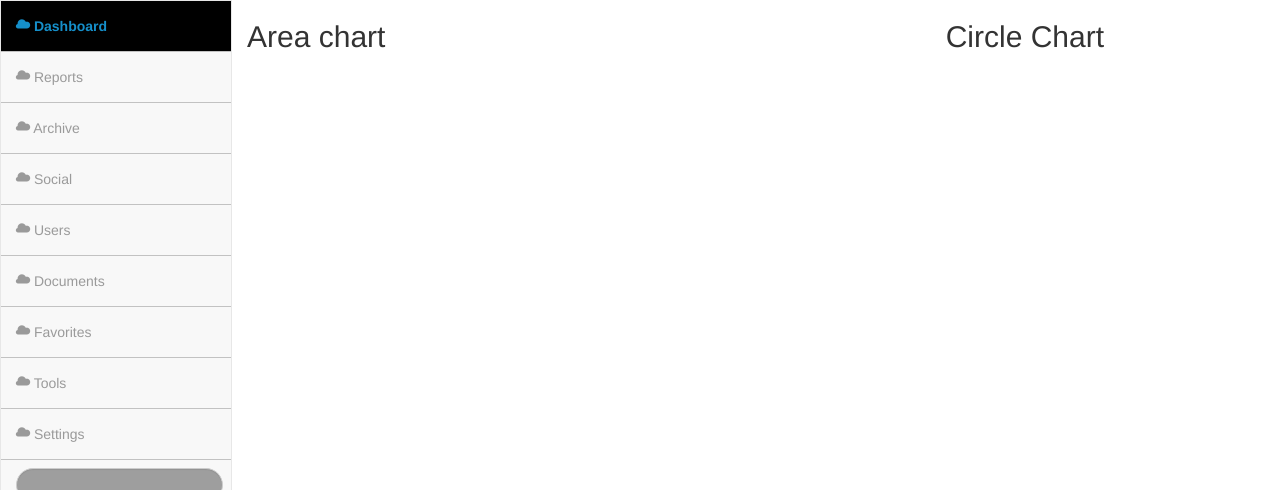
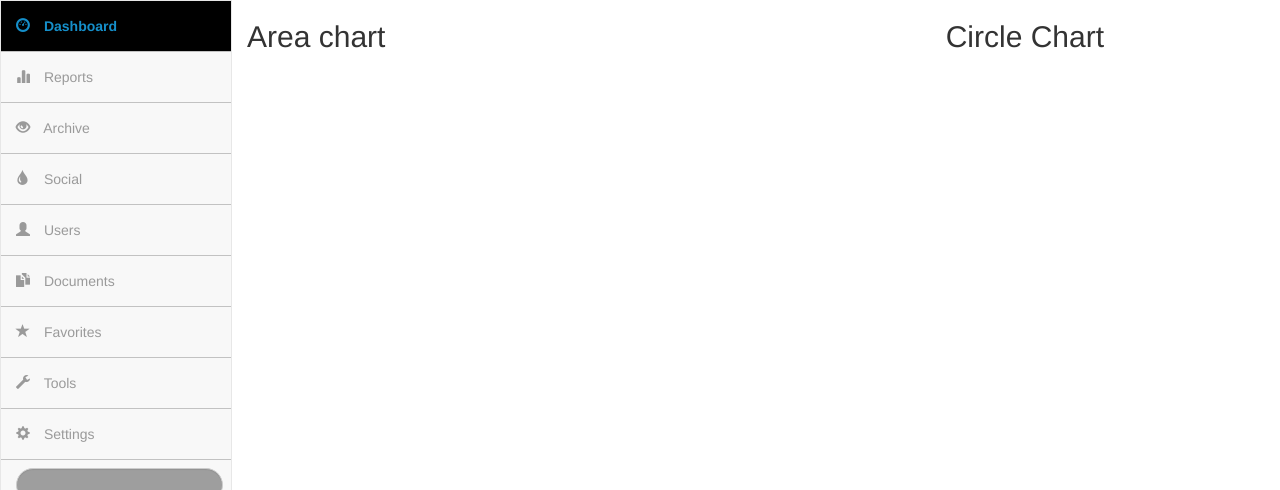
Before and after one commit to alanandraj5/reactjs_dashboard, a React (Create React App) app: page / in a window 1280 px wide. Shown: the top 490 px of the page. Built offline with nearby package versions, Linux system fonts and the light colour scheme.

Commit message:
Dashboard: glyphicon added.

```diff
--- a/src/components/SideMenu.js
+++ b/src/components/SideMenu.js
@@ -1,4 +1,5 @@
 import React, {Component} from 'react';
+
 import '../css/SideNavbar.css';
 
 class SideMenu extends Component {
@@ -12,7 +13,8 @@ class SideMenu extends Component {
         let element;
         for (let i = 0; i < items.length; ++i) {
             element = items[i];
-            element.classList.remove("active");
+            // element.classList.remove("active");
+            element.removeAttribute("class");
         }
 
         let currentElement = event.currentTarget;
@@ -33,32 +35,32 @@ class SideMenu extends Component {
                     </div>
                     <div id="side-navbar-menu" className="navbar-collapse collapse">
                         <ul id="menu-list" className="nav navbar-nav">
-                            <li onClick={this.handleMenuClick} data-id="dashboard" className="active">
-                                <a href="#"><span className="glyphicon glyphicon-cloud"></span> Dashboard</a>
+                            <li onClick={this.handleMenuClick} className="active">
+                                <a><span className="glyphicon glyphicon-dashboard"></span> Dashboard</a>
                             </li>
-                            <li onClick={this.handleMenuClick} data-id="reports">
-                                <a href="#"><span className="glyphicon glyphicon-cloud"></span> Reports</a>
+                            <li onClick={this.handleMenuClick}>
+                                <a><span className="glyphicon glyphicon-stats"></span> Reports</a>
                             </li>
-                            <li onClick={this.handleMenuClick} data-id="archive">
-                                <a href="#"><span className="glyphicon glyphicon-cloud"></span> Archive</a>
+                            <li onClick={this.handleMenuClick}>
+                                <a><span className="glyphicon glyphicon-eye-open"></span> Archive</a>
                             </li>
-                            <li onClick={this.handleMenuClick} data-id="social">
-                                <a href="#"><span className="glyphicon glyphicon-cloud"></span> Social</a>
+                            <li onClick={this.handleMenuClick}>
+                                <a><span className="glyphicon glyphicon-tint"></span> Social</a>
                             </li>
-                            <li onClick={this.handleMenuClick} data-id="users">
-                                <a href="#"><span className="glyphicon glyphicon-cloud"></span> Users</a>
+                            <li onClick={this.handleMenuClick}>
+                                <a><span className="glyphicon glyphicon-user"></span> Users</a>
                             </li>
-                            <li onClick={this.handleMenuClick} data-id="documents">
-                                <a href="#"><span className="glyphicon glyphicon-cloud"></span> Documents</a>
+                            <li onClick={this.handleMenuClick}>
+                                <a><span className="glyphicon glyphicon-duplicate"></span> Documents</a>
                             </li>
-                            <li onClick={this.handleMenuClick} data-id="favorites">
-                                <a href="#"><span className="glyphicon glyphicon-cloud"></span> Favorites</a>
+                            <li onClick={this.handleMenuClick}>
+                                <a><span className="glyphicon glyphicon-star"></span> Favorites</a>
                             </li>
-                            <li onClick={this.handleMenuClick} data-id="tools">
-                                <a href="#"><span className="glyphicon glyphicon-cloud"></span> Tools</a>
+                            <li onClick={this.handleMenuClick}>
+                                <a><span className="glyphicon glyphicon-wrench"></span> Tools</a>
                             </li>
-                            <li onClick={this.handleMenuClick} data-id="settings">
-                                <a href="#"><span className="glyphicon glyphicon-cloud"></span> Settings</a>
+                            <li onClick={this.handleMenuClick}>
+                                <a><span className="glyphicon glyphicon-cog"></span> Settings</a>
                             </li>
                         </ul>
 
--- a/src/css/SideNavbar.css
+++ b/src/css/SideNavbar.css
@@ -5,12 +5,12 @@
     z-index:1030;
 }
 
-.navbar-default .navbar-nav>li>a {
+.side-navbar .navbar-nav>li>a {
     font-size: 14px;
     color: rgba(119, 119, 119, 0.73);
 }
 
-.navbar-default .navbar-nav>.active>a, .navbar-default .navbar-nav>.active>a:hover {
+.side-navbar .navbar-nav>.active>a, .navbar-default .navbar-nav>.active>a:hover {
     color: #158fca !important;
     background-color: #000000 !important;
     font-weight: 700 !important;
@@ -20,7 +20,15 @@
     border-bottom: 1px solid rgba(0, 0, 0, 0.22);
 }
 
-.navbar-default .navbar-form {
+.side-navbar .navbar-nav>li:hover {
+    cursor: pointer;
+}
+
+.side-navbar .navbar-nav>li>a>span.glyphicon {
+    padding-right: 10px;
+}
+
+.side-navbar .navbar-form {
     border: none !important;
 }
 
```
